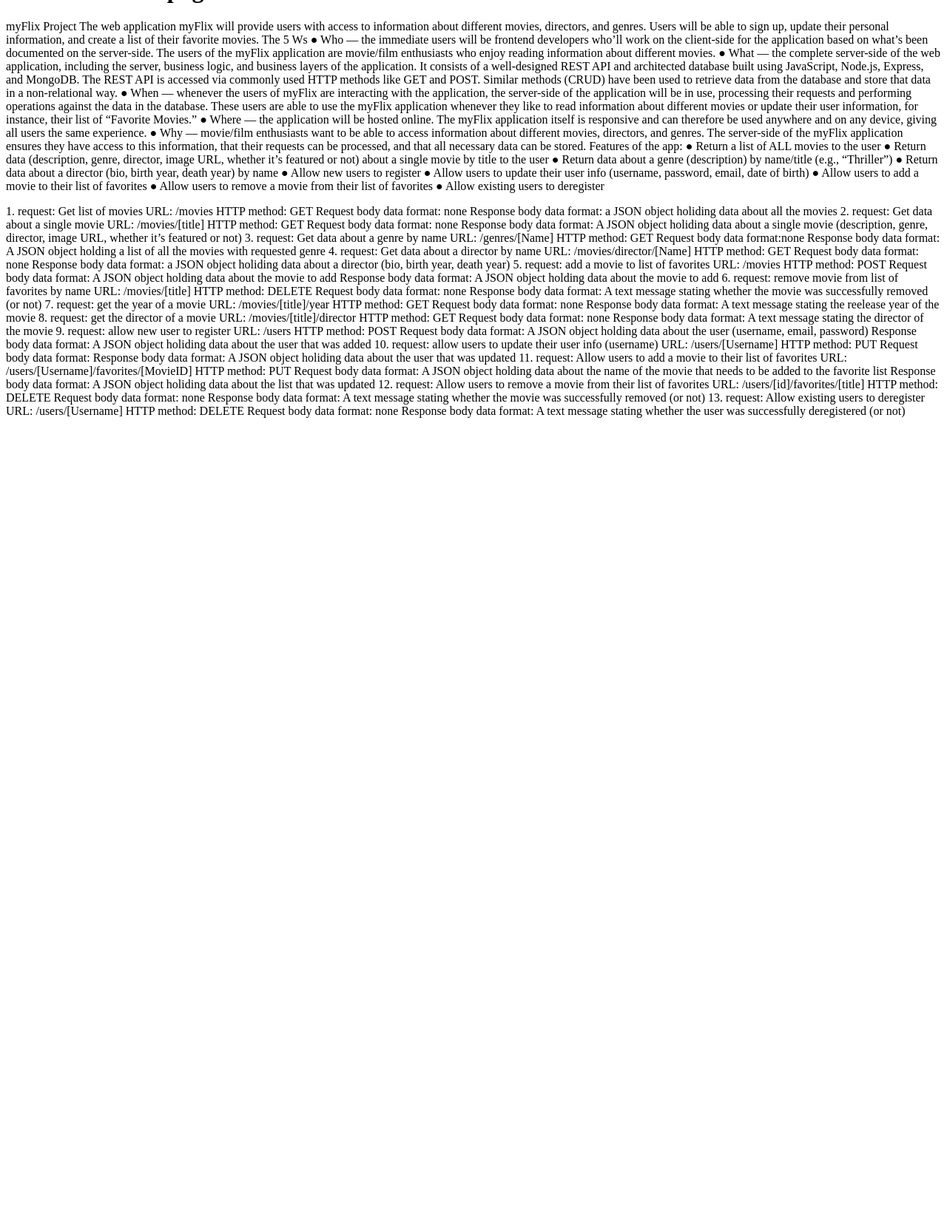
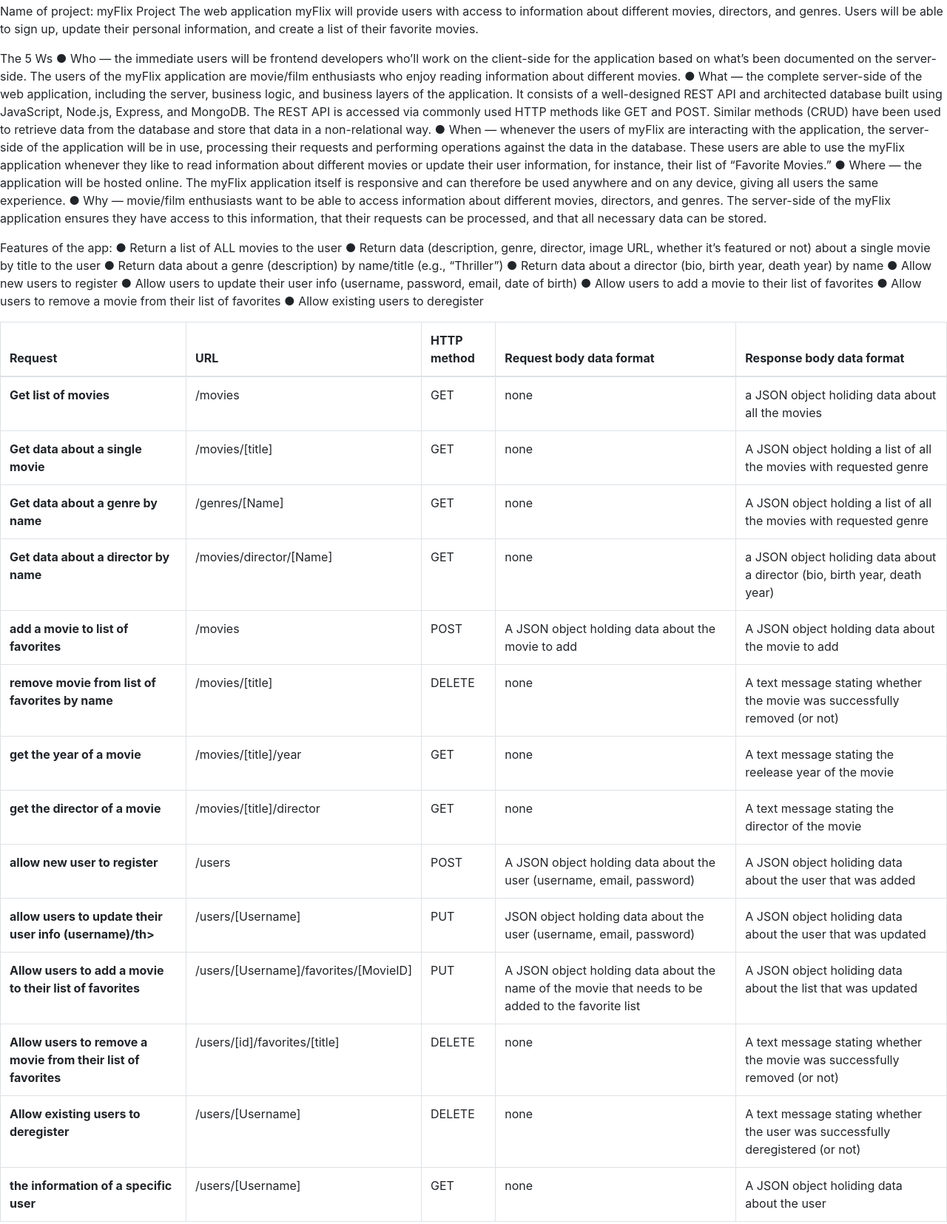
Before and after one commit to ciarasnijders/myFlix, a website: page public/documentation.html in a window 1280 px wide. Shown: the part 53-1708 px from the top of the page at 74% size. Before the commit the page ends 800 px from the top, so only its background shows below. Drawn offline with nearby package versions, Linux system fonts and the light colour scheme.

Commit message:
update documentation (added table for easier legibility)

```diff
--- a/public/documentation.html
+++ b/public/documentation.html
@@ -4,22 +4,25 @@
     <meta charset="UTF-8">
     <meta http-equiv="X-UA-Compatible" content="IE=edge">
     <meta name="viewport" content="width=device-width, initial-scale=1.0">
+    <link rel="stylesheet" href="https://maxcdn.bootstrapcdn.com/bootstrap/4.0.0/css/bootstrap.min.css" integrity="sha384-Gn5384xqQ1aoWXA+058RXPxPg6fy4IWvTNh0E263XmFcJlSAwiGgFAW/dAiS6JXm" crossorigin="anonymous">
     <title>DOCUMENTATION</title>
 </head>
 <body>
     <h1>Documentation page</h1>
     <p>
-        myFlix Project
+        Name of project: myFlix Project
 
         The web application myFlix will provide users with access to information about different movies, directors, and genres. Users will be able to sign up, update their personal information, and create a list of their favorite movies.
-
+    </p>
+    <p>
         The 5 Ws
         ● Who — the immediate users will be frontend developers who’ll work on the client-side for the application based on what’s been documented on the server-side. The users of the myFlix application are movie/film enthusiasts who enjoy reading information about different movies.
         ● What — the complete server-side of the web application, including the server, business logic, and business layers of the application. It consists of a well-designed REST API and architected database built using JavaScript, Node.js, Express, and MongoDB. The REST API is accessed via commonly used HTTP methods like GET and POST. Similar methods (CRUD) have been used to retrieve data from the database and store that data in a non-relational way.
         ● When — whenever the users of myFlix are interacting with the application, the server-side of the application will be in use, processing their requests and performing operations against the data in the database. These users are able to use the myFlix application whenever they like to read information about different movies or update their user information, for instance, their list of “Favorite Movies.”
         ● Where — the application will be hosted online. The myFlix application itself is responsive and can therefore be used anywhere and on any device, giving all users the same experience.
         ● Why — movie/film enthusiasts want to be able to access information about different movies, directors, and genres. The server-side of the myFlix application ensures they have access to this information, that their requests can be processed, and that all necessary data can be stored.
-
+    </p>
+    <p>
         Features of the app:
         ● Return a list of ALL movies to the user
         ● Return data (description, genre, director, image URL, whether it’s featured or not) about a
@@ -33,98 +36,120 @@
         ● Allow existing users to deregister
     </p>
 
-    <p>
-        1.
-        request: Get list of movies
-        URL: /movies
-        HTTP method: GET
-        Request body data format: none
-        Response body data format: a JSON object holiding data about all the movies
+    <table class="table table-bordered">
+        <thead>
+          <tr>
+            <th scope="col">Request</th>
+            <th scope="col">URL</th>
+            <th scope="col">HTTP method</th>
+            <th scope="col">Request body data format</th>
+            <th scope="col">Response body data format</th>
+          </tr>
+        </thead>
+        <tbody>
+          <tr>
+            <th scope="row">Get list of movies</th>
+            <td>/movies</td>
+            <td>GET</td>
+            <td>none</td>
+            <td>a JSON object holiding data about all the movies</td>
+          </tr>
+          <tr>
+            <th scope="row">Get data about a single movie</th>
+            <td>/movies/[title]</td>
+            <td>GET</td>
+            <td>none</td>
+            <td>A JSON object holding a list of all the movies with requested genre</td>
+          </tr>
+          <tr>
+            <th scope="row">Get data about a genre by name</th>
+            <td>/genres/[Name]</td>
+            <td>GET</td>
+            <td>none</td>
+            <td>A JSON object holding a list of all the movies with requested genre</td>
+          </tr>
+          <tr>
+            <th scope="row">Get data about a director by name</th>
+            <td>/movies/director/[Name]</td>
+            <td>GET</td>
+            <td>none</td>
+            <td>a JSON object holiding data about a director (bio, birth year, death year)</td>
+          </tr>
+          <tr>
+            <th scope="row">add a movie to list of favorites</th>
+            <td>/movies</td>
+            <td>POST</td>
+            <td>A JSON object holding data about the movie to add</td>
+            <td>A JSON object holding data about the movie to add</td>
+          </tr>
+          <tr>
+            <th scope="row">remove movie from list of favorites by name</th>
+            <td>/movies/[title]</td>
+            <td>DELETE</td>
+            <td>none</td>
+            <td>A text message stating whether the movie was successfully removed (or not)</td>
+          </tr>
+          <tr>
+            <th scope="row">get the year of a movie</th>
+            <td>/movies/[title]/year</td>
+            <td>GET</td>
+            <td>none</td>
+            <td>A text message stating the reelease year of the movie</td>
+          </tr>
+          <tr>
+            <th scope="row">get the director of a movie </th>
+            <td>/movies/[title]/director</td>
+            <td>GET</td>
+            <td>none</td>
+            <td>A text message stating the director of the movie</td>
+          </tr>
+          <tr>
+            <th scope="row">allow new user to register</th>
+            <td>/users</td>
+            <td>POST</td>
+            <td>A JSON object holding data about the user (username, email, password)</td>
+            <td>A JSON object holiding data about the user that was added</td>
+          </tr>
+          <tr>
+            <th scope="row">allow users to update their user info (username)/th>
+            <td>/users/[Username]</td>
+            <td>PUT</td>
+            <td> JSON object holding data about the user (username, email, password)</td>
+            <td>A JSON object holiding data about the user that was updated</td>
+          </tr>
+          <tr>
+            <th scope="row">Allow users to add a movie to their list of favorites</th>
+            <td>/users/[Username]/favorites/[MovieID]</td>
+            <td>PUT</td>
+            <td>A JSON object holding data about the name of the movie that needs to be added to the favorite list</td>
+            <td>A JSON object holiding data about the list that was updated</td>
+          </tr>
+          <tr>
+            <th scope="row">Allow users to remove a movie from their list of favorites</th>
+            <td>/users/[id]/favorites/[title]</td>
+            <td>DELETE</td>
+            <td>none</td>
+            <td>A text message stating whether the movie was successfully removed (or not)</td>
+          </tr>
+          <tr>
+            <th scope="row">Allow existing users to deregister</th>
+            <td>/users/[Username]</td>
+            <td>DELETE</td>
+            <td>none</td>
+            <td>A text message stating whether the user was successfully deregistered (or not)</td>
+          </tr>
+          <tr>
+            <th scope="row">the information of a specific user</th>
+            <td>/users/[Username]</td>
+            <td>GET</td>
+            <td>none</td>
+            <td>A JSON object holiding data about the user</td>
+          </tr>
+    </table>
 
-        2.
-        request: Get data about a single movie
-        URL: /movies/[title]
-        HTTP method: GET
-        Request body data format: none
-        Response body data format: A JSON object holiding data about a single movie (description, genre, director, image URL, whether it’s featured or not)
+    <script src="https://code.jquery.com/jquery-3.2.1.slim.min.js" integrity="sha384-KJ3o2DKtIkvYIK3UENzmM7KCkRr/rE9/Qpg6aAZGJwFDMVNA/GpGFF93hXpG5KkN" crossorigin="anonymous"></script>
+    <script src="https://cdnjs.cloudflare.com/ajax/libs/popper.js/1.12.9/umd/popper.min.js" integrity="sha384-ApNbgh9B+Y1QKtv3Rn7W3mgPxhU9K/ScQsAP7hUibX39j7fakFPskvXusvfa0b4Q" crossorigin="anonymous"></script>
+    <script src="https://maxcdn.bootstrapcdn.com/bootstrap/4.0.0/js/bootstrap.min.js" integrity="sha384-JZR6Spejh4U02d8jOt6vLEHfe/JQGiRRSQQxSfFWpi1MquVdAyjUar5+76PVCmYl" crossorigin="anonymous"></script>
 
-        3.
-        request: Get data about a genre by name
-        URL: /genres/[Name]
-        HTTP method: GET
-        Request body data format:none
-        Response body data format: A JSON object holding a list of all the movies with requested genre
-
-        4.
-        request: Get data about a director by name
-        URL: /movies/director/[Name]
-        HTTP method: GET
-        Request body data format: none
-        Response body data format: a JSON object holiding data about a director (bio, birth year, death year)
-
-        5.
-        request: add a movie to list of favorites
-        URL: /movies
-        HTTP method: POST
-        Request body data format: A JSON object holding data about the movie to add
-        Response body data format:  A JSON object holding data about the movie to add
-
-        6.
-        request: remove movie from list of favorites by name
-        URL: /movies/[title]
-        HTTP method: DELETE
-        Request body data format: none
-        Response body data format: A text message stating whether the movie was successfully removed (or not)
-
-        7.
-        request: get the year of a movie
-        URL: /movies/[title]/year
-        HTTP method: GET
-        Request body data format: none
-        Response body data format: A text message stating the reelease year of the movie
-
-        8.
-        request: get the director of a movie
-        URL: /movies/[title]/director
-        HTTP method: GET
-        Request body data format: none
-        Response body data format:  A text message stating the director of the movie
-
-        9.
-        request: allow new user to register
-        URL: /users
-        HTTP method: POST
-        Request body data format: A JSON object holding data about the user (username, email, password)
-        Response body data format:  A JSON object holiding data about the user that was added
-
-        10.
-        request: allow users to update their user info (username)
-        URL: /users/[Username]
-        HTTP method: PUT
-        Request body data format:
-        Response body data format: A JSON object holiding data about the user that was updated
-
-        11.
-        request: Allow users to add a movie to their list of favorites
-        URL: /users/[Username]/favorites/[MovieID]
-        HTTP method: PUT
-        Request body data format: A JSON object holding data about the name of the movie that needs to be added to the favorite list
-        Response body data format: A JSON object holiding data about the list that was updated
-
-        12.
-        request: Allow users to remove a movie from their list of favorites
-        URL: /users/[id]/favorites/[title]
-        HTTP method: DELETE
-        Request body data format: none
-        Response body data format: A text message stating whether the movie was successfully removed (or not)
-
-        13.
-        request: Allow existing users to deregister
-        URL: /users/[Username]
-        HTTP method: DELETE
-        Request body data format: none
-        Response body data format: A text message stating whether the user was successfully deregistered (or not)
-
-    </p>
 </body>
 </html>
```
